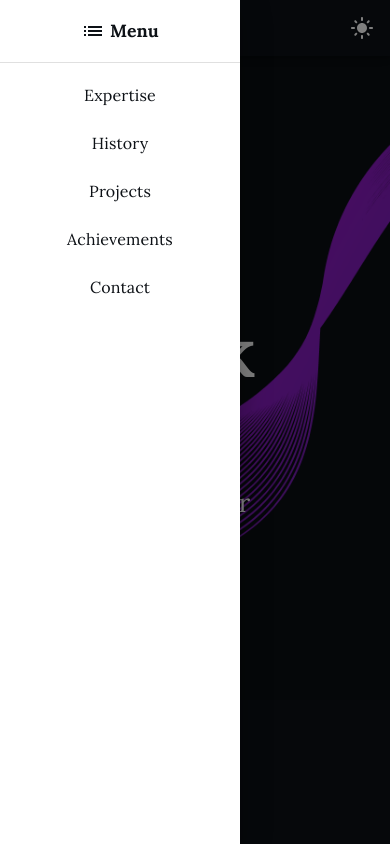
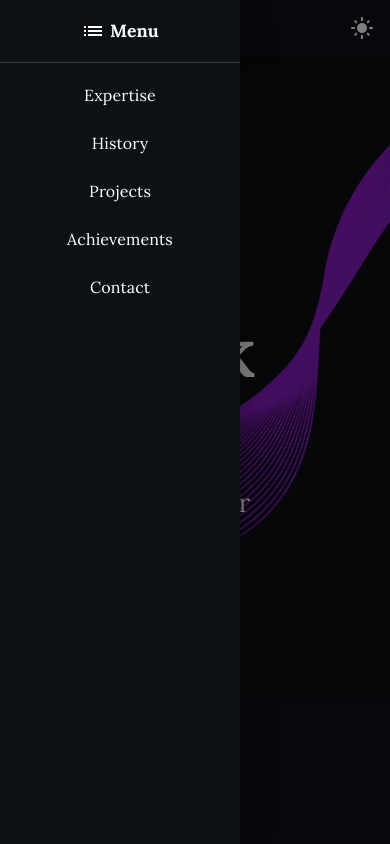
Before and after one commit to Hrithikkraj/hrithik-raj-portfolio, a React (Create React App) app: page / in a window 390 px wide. Both pictures are taken after a click on the button "open drawer". Shown: the top 844 px of the page. Built offline with nearby package versions, Linux system fonts and the light colour scheme.

Commit message:
small mobile mode bug

```diff
--- a/src/components/Navigation.tsx
+++ b/src/components/Navigation.tsx
@@ -106,6 +106,9 @@ function Navigation({parentToChild, modeChange}: any) {
           variant="temporary"
           open={mobileOpen}
           onClose={handleDrawerToggle}
+          PaperProps={{
+            className: `navigation-drawer${mode === 'dark' ? ' navigation-drawer--dark' : ''}`,
+          }}
           ModalProps={{
             keepMounted: true, // Better open performance on mobile.
           }}
--- a/src/index.scss
+++ b/src/index.scss
@@ -69,6 +69,20 @@ label, button {
   span, p {
     color: #0d1116;
     font-family: "Lora", "Georgia", "Times New Roman", serif;
+  }
+}
+
+.navigation-drawer--dark {
+  background-color: #0d1116 !important;
+
+  .navigation-bar-responsive {
+    span, p {
+      color: white;
+    }
+  }
+
+  .MuiDivider-root {
+    border-color: rgba(255, 255, 255, 0.18);
   }
 }
 
```
